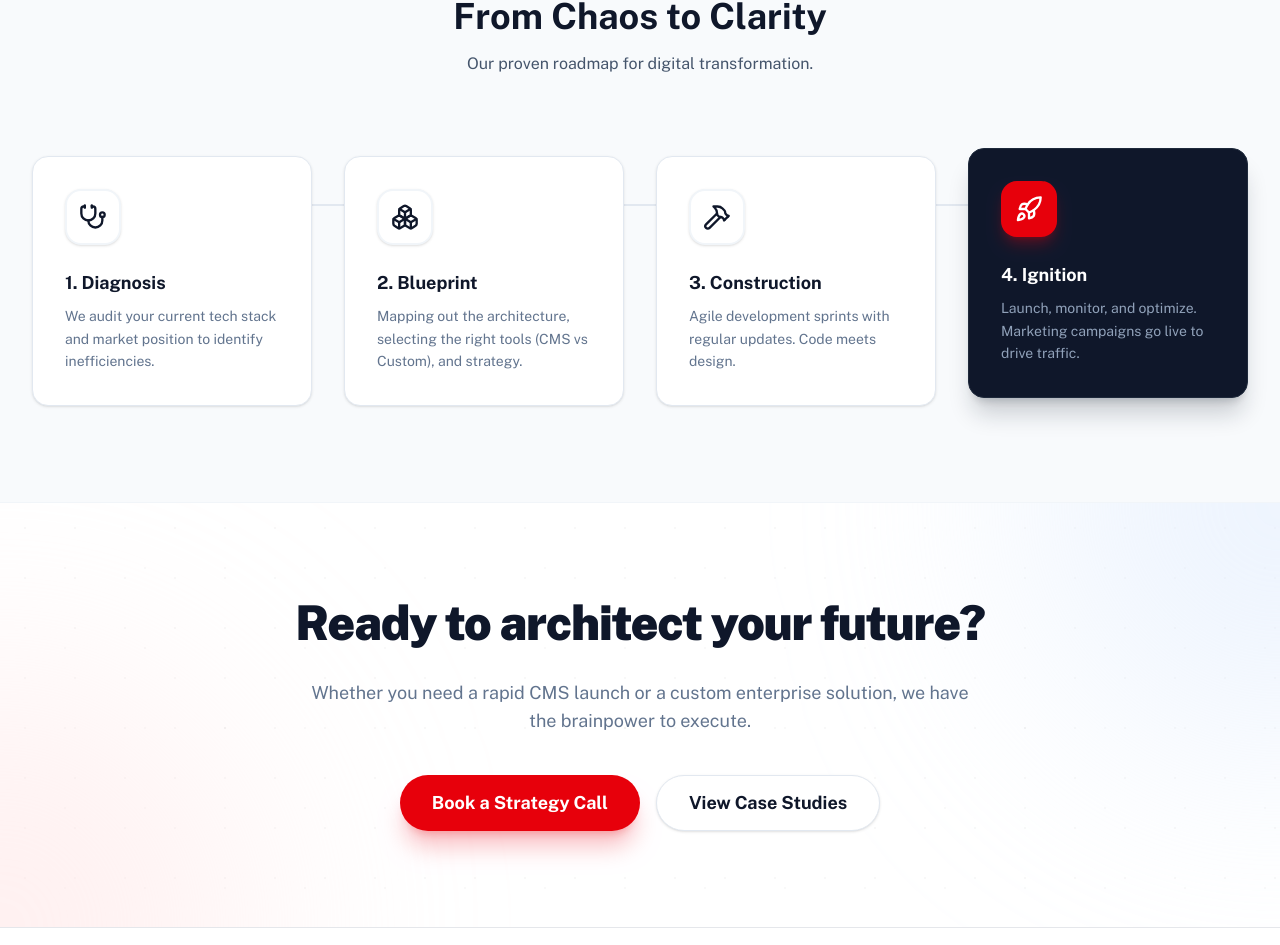
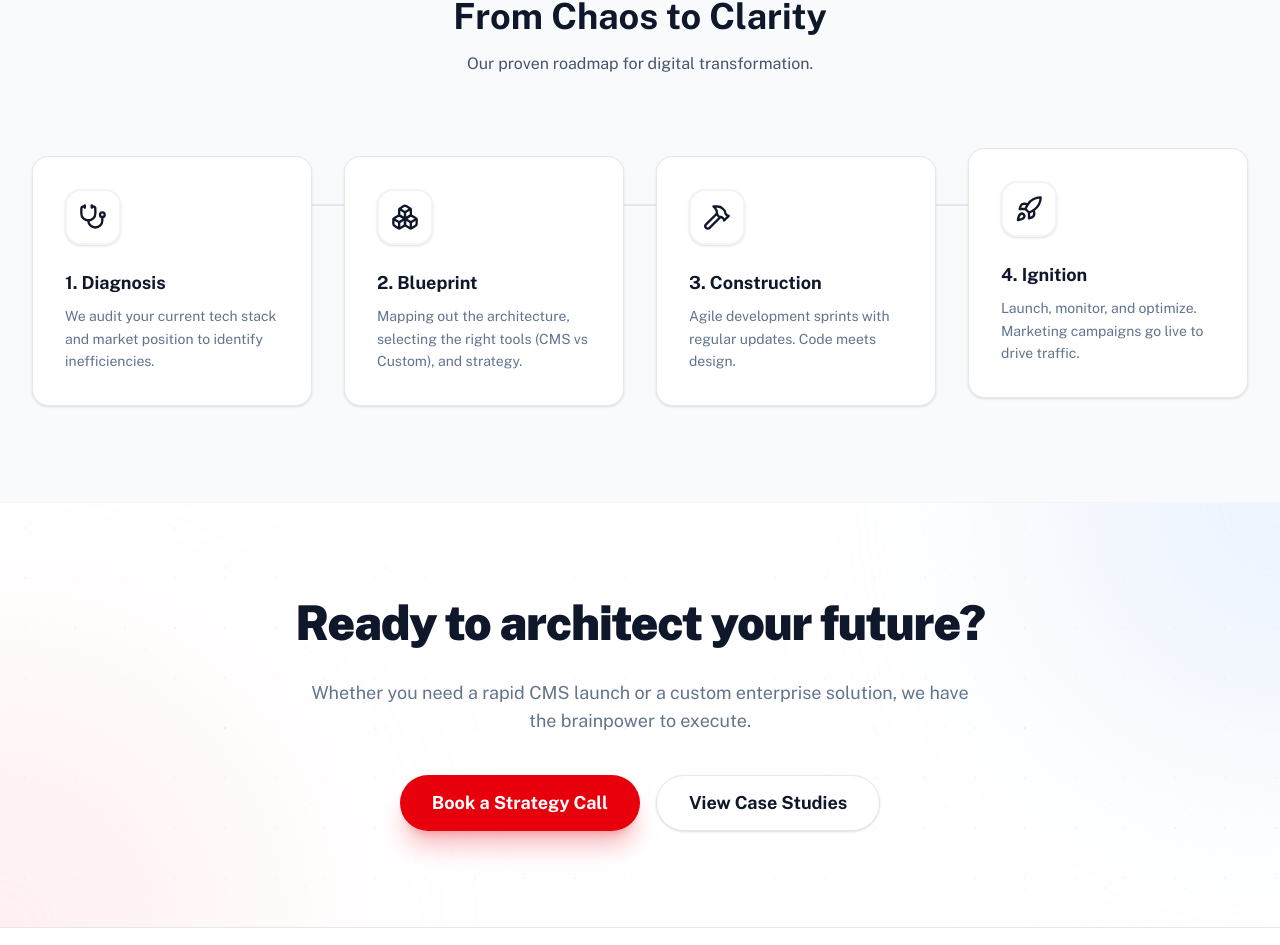
Before and after one commit to Mian-JunaidBabar/devcortex, a Next.js app: page /about in a window 1280 px wide. Shown: the part 2204-3149 px from the top of the page. Built offline with nearby package versions, Linux system fonts and the light colour scheme.

Commit message:
feat: enhance styling consistency for process steps in AboutPage component

```diff
--- a/app/about/page.tsx
+++ b/app/about/page.tsx
@@ -278,56 +278,56 @@ export default function AboutPage() {
 
             <div className="grid grid-cols-1 md:grid-cols-2 lg:grid-cols-4 gap-8">
               {/* Step 1 */}
-              <div className="relative z-10 bg-white p-8 rounded-2xl border border-slate-200 shadow-sm hover:shadow-lg transition-all duration-300 group">
-                <div className="w-14 h-14 bg-white text-slate-900 border-2 border-slate-100 rounded-2xl flex items-center justify-center mb-6 text-xl font-bold shadow-sm group-hover:border-blue-600 group-hover:text-blue-600 transition-colors">
+              <div className="relative z-10 bg-white p-8 rounded-2xl border border-slate-200 shadow-sm transition-all duration-300 group hover:bg-slate-900 hover:border-slate-800 hover:shadow-xl hover:shadow-slate-900/20">
+                <div className="w-14 h-14 bg-white text-slate-900 border-2 border-slate-100 rounded-2xl flex items-center justify-center mb-6 text-xl font-bold shadow-sm group-hover:bg-red-600 group-hover:text-white group-hover:border-red-600 transition-colors">
                   <Stethoscope className="w-7 h-7" />
                 </div>
-                <h3 className="text-lg font-bold text-slate-900 mb-2">
+                <h3 className="text-lg font-bold text-slate-900 group-hover:text-white mb-2 transition-colors">
                   1. Diagnosis
                 </h3>
-                <p className="text-slate-500 text-sm leading-relaxed">
+                <p className="text-slate-500 text-sm leading-relaxed group-hover:text-slate-300 transition-colors">
                   We audit your current tech stack and market position to
                   identify inefficiencies.
                 </p>
               </div>
 
               {/* Step 2 */}
-              <div className="relative z-10 bg-white p-8 rounded-2xl border border-slate-200 shadow-sm hover:shadow-lg transition-all duration-300 group">
-                <div className="w-14 h-14 bg-white text-slate-900 border-2 border-slate-100 rounded-2xl flex items-center justify-center mb-6 text-xl font-bold shadow-sm group-hover:border-blue-600 group-hover:text-blue-600 transition-colors">
+              <div className="relative z-10 bg-white p-8 rounded-2xl border border-slate-200 shadow-sm transition-all duration-300 group hover:bg-slate-900 hover:border-slate-800 hover:shadow-xl hover:shadow-slate-900/20">
+                <div className="w-14 h-14 bg-white text-slate-900 border-2 border-slate-100 rounded-2xl flex items-center justify-center mb-6 text-xl font-bold shadow-sm group-hover:bg-red-600 group-hover:text-white group-hover:border-red-600 transition-colors">
                   <Boxes className="w-7 h-7" />
                 </div>
-                <h3 className="text-lg font-bold text-slate-900 mb-2">
+                <h3 className="text-lg font-bold text-slate-900 group-hover:text-white mb-2 transition-colors">
                   2. Blueprint
                 </h3>
-                <p className="text-slate-500 text-sm leading-relaxed">
+                <p className="text-slate-500 text-sm leading-relaxed group-hover:text-slate-300 transition-colors">
                   Mapping out the architecture, selecting the right tools (CMS
                   vs Custom), and strategy.
                 </p>
               </div>
 
               {/* Step 3 */}
-              <div className="relative z-10 bg-white p-8 rounded-2xl border border-slate-200 shadow-sm hover:shadow-lg transition-all duration-300 group">
-                <div className="w-14 h-14 bg-white text-slate-900 border-2 border-slate-100 rounded-2xl flex items-center justify-center mb-6 text-xl font-bold shadow-sm group-hover:border-blue-600 group-hover:text-blue-600 transition-colors">
+              <div className="relative z-10 bg-white p-8 rounded-2xl border border-slate-200 shadow-sm transition-all duration-300 group hover:bg-slate-900 hover:border-slate-800 hover:shadow-xl hover:shadow-slate-900/20">
+                <div className="w-14 h-14 bg-white text-slate-900 border-2 border-slate-100 rounded-2xl flex items-center justify-center mb-6 text-xl font-bold shadow-sm group-hover:bg-red-600 group-hover:text-white group-hover:border-red-600 transition-colors">
                   <Hammer className="w-7 h-7" />
                 </div>
-                <h3 className="text-lg font-bold text-slate-900 mb-2">
+                <h3 className="text-lg font-bold text-slate-900 group-hover:text-white mb-2 transition-colors">
                   3. Construction
                 </h3>
-                <p className="text-slate-500 text-sm leading-relaxed">
+                <p className="text-slate-500 text-sm leading-relaxed group-hover:text-slate-300 transition-colors">
                   Agile development sprints with regular updates. Code meets
                   design.
                 </p>
               </div>
 
-              {/* Step 4 - Ignition (Highlighted Red) */}
-              <div className="relative z-10 bg-slate-900 p-8 rounded-2xl border border-slate-800 shadow-xl shadow-slate-900/20 transform md:-translate-y-2">
-                <div className="w-14 h-14 bg-red-600 text-white rounded-2xl flex items-center justify-center mb-6 text-xl font-bold shadow-lg shadow-red-600/30">
+              {/* Step 4 - Ignition (now consistent with others) */}
+              <div className="relative z-10 bg-white p-8 rounded-2xl border border-slate-200 shadow-sm transition-all duration-300 group transform md:-translate-y-2 hover:bg-slate-900 hover:border-slate-800 hover:shadow-xl hover:shadow-slate-900/20">
+                <div className="w-14 h-14 bg-white text-slate-900 border-2 border-slate-100 rounded-2xl flex items-center justify-center mb-6 text-xl font-bold shadow-sm group-hover:bg-red-600 group-hover:text-white group-hover:border-red-600 transition-colors">
                   <Rocket className="w-7 h-7" />
                 </div>
-                <h3 className="text-lg font-bold text-white mb-2">
+                <h3 className="text-lg font-bold text-slate-900 group-hover:text-white mb-2 transition-colors">
                   4. Ignition
                 </h3>
-                <p className="text-slate-400 text-sm leading-relaxed">
+                <p className="text-slate-500 text-sm leading-relaxed group-hover:text-slate-300 transition-colors">
                   Launch, monitor, and optimize. Marketing campaigns go live to
                   drive traffic.
                 </p>
```
